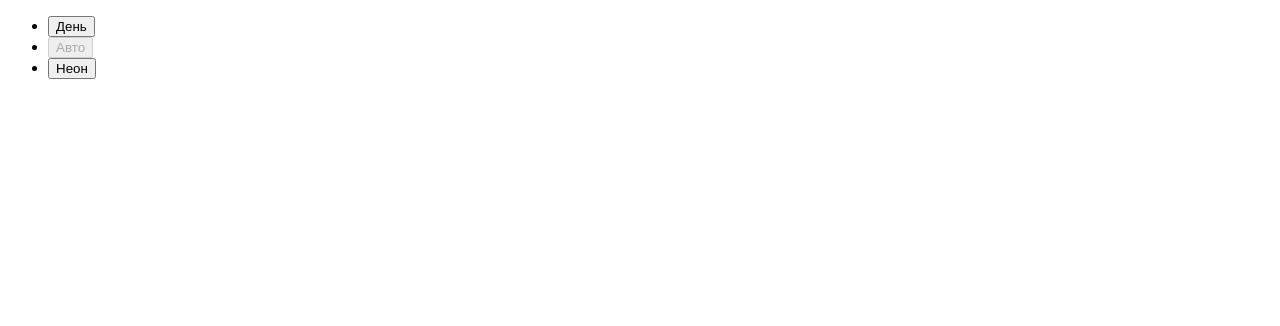
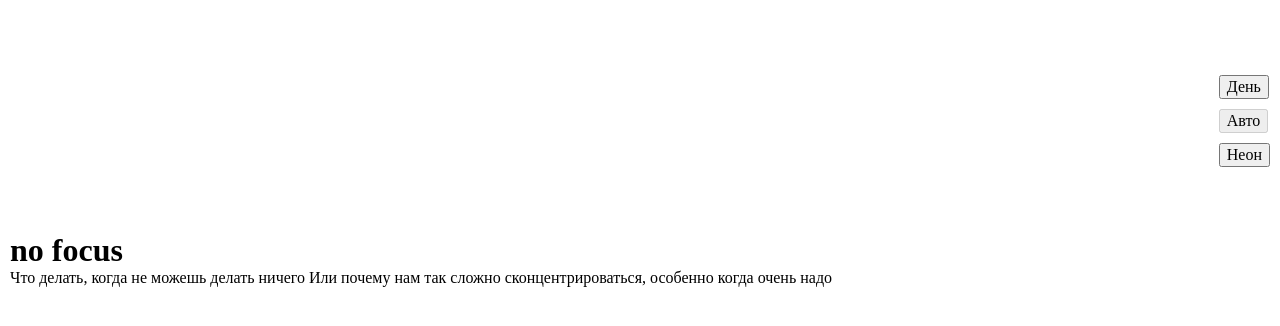
Before and after one commit to UnaHermosa/slozhno-sosredotochitsya, a plain HTML site: page index.html in a window 1280 px wide. Drawn offline with Linux system fonts and the light colour scheme.

Commit message:
Начала стилизацию шапки

```diff
--- a/index.html
+++ b/index.html
@@ -1,40 +1,52 @@
 <!DOCTYPE html>
 <html lang="ru">
+
 <head>
   <meta charset="UTF-8" />
   <meta http-equiv="X-UA-Compatible" content="IE=edge" />
   <meta name="viewport" content="width=device-width, initial-scale=1.0" />
+  <meta name="color-scheme" content="dark light">
   <title>Сложно сосредоточиться</title>
+  <link rel="icon" href="./images/favicon.ico" sizes="any">
+  <link rel="icon" href="./images/favicon.svg" type="image/svg+xml">
+  <link rel="stylesheet" href="./styles/variables.css">
+  <link rel="stylesheet" href="./styles/globals.css">
+  <link rel="stylesheet" href="./styles/style.css">
+  <link rel="stylesheet" href="./styles/dark.css">
+  <link rel="stylesheet" href="./styles/light.css">
 </head>
+
 <body class="page">
   <header class="header decorated-zone">
     <nav class="header__theme-menu">
       <ul class="header__theme-menu-list">
         <li class="header__theme-menu-item">
-            <button
-              class="header__theme-menu-button header__theme-menu-button_type_light"
-            >
+          <button class="header__theme-menu-button header__theme-menu-button_type_light">
             День
           </button>
         </li>
         <li class="header__theme-menu-item">
-            <button
-              class="header__theme-menu-button header__theme-menu-button_active header__theme-menu-button_type_auto"
-              disabled
-            >
+          <button class="header__theme-menu-button header__theme-menu-button_active header__theme-menu-button_type_auto"
+            disabled>
             Авто
           </button>
         </li>
         <li class="header__theme-menu-item">
-            <button
-              class="header__theme-menu-button header__theme-menu-button_type_dark"
-            >
+          <button class="header__theme-menu-button header__theme-menu-button_type_dark">
             Неон
           </button>
         </li>
       </ul>
     </nav>
+    <h1 class="header__title">no
+      <span class="header__title-word">focus</span>
+    </h1>
+    <p class="header__text title-decor">
+      Что делать, когда не можешь делать ничего
+      Или почему нам так сложно сконцентрироваться, особенно когда очень надо
+    </p>
   </header>
   <script src="./scripts/script.js"></script>
 </body>
+
 </html>
--- a/styles/dark.css
+++ b/styles/dark.css
@@ -1,8 +1,9 @@
-/*
-  Специально для тёмной темы при наличии класса,
-  здесь окажутся стили, которые нужно переопределить принудительно,
-  переключая тему
-*/
+:root.theme-dark {
+  --bg-color: #000028;
+  --accent-color: #ff0070;
+  --text-color: #f1b2ce;
+  --main-fontsize: 18px;
+}
 
 .page.theme_dark {
   /* сохраните этот селектор в приведённом виде.
--- a/styles/style.css
+++ b/styles/style.css
@@ -1,5 +1,22 @@
-/* Основные стили проекта. Это стили для темы, которую вы верстаете первой. */
+.page {
+  padding: 0 var(--page-padding);
+}
 
-.page {
-  /* сохраните в разметке и стилях класс page. На его основе работает скрипт. */
+.header {
+  display: grid;
+  grid-template-rows: repeat(3, min-content);
 }
+
+.header__theme-menu {
+  padding-block-start: 75px;
+}
+
+.header__theme-menu-list {
+  display: grid;
+  justify-content: end;
+  gap: 10px;
+  margin: 0;
+  padding: 0;
+  padding-block-end: 65px;
+  list-style: none;
+}
--- a/styles/variables.css
+++ b/styles/variables.css
@@ -1,4 +1,8 @@
-/*
-  Переменные для вашего проекта
-  и их переопределение под различные устройства
-*/
+:root {
+  --bg-color: #000028;
+  --accent-color: #ff0070;
+  --text-color: #f1b2ce;
+  --main-fontsize: 18px;
+
+  --page-padding: 10px;
+}
```
Lines whose indentation alone changed are shown as unchanged.
